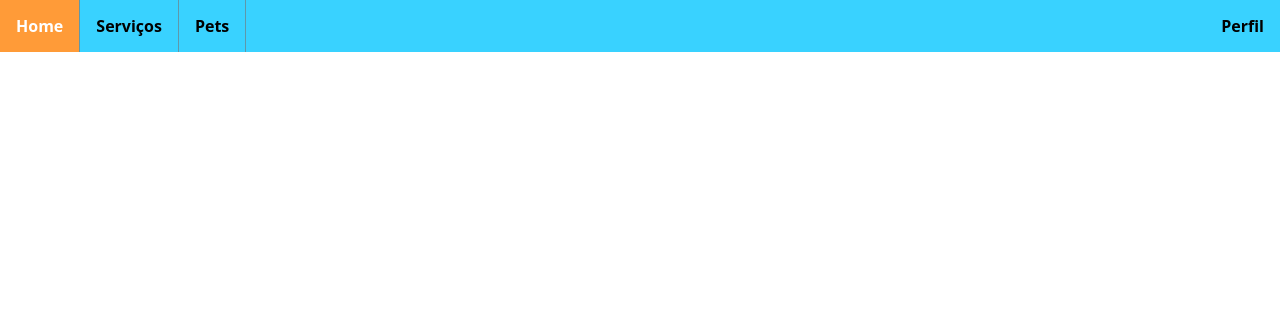
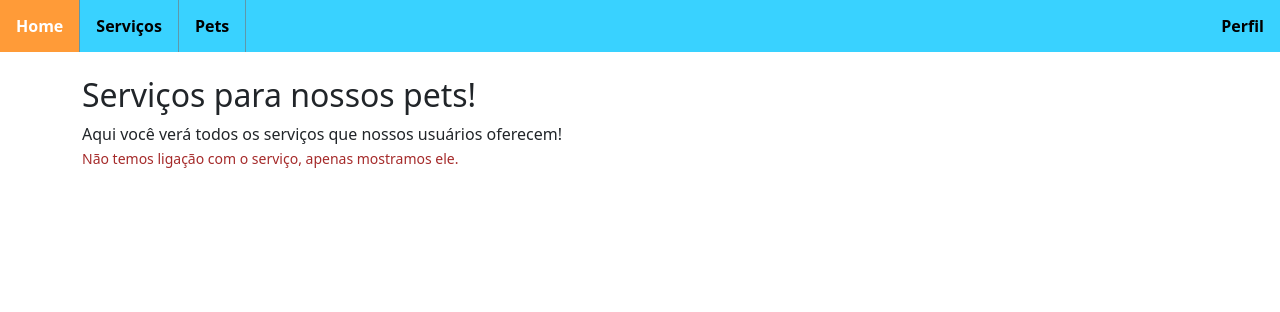
Before and after one commit to augustomilao/TCC-Adote1, a PHP site: page /paginas/servicos.php in a window 1280 px wide. Shown: the top 312 px of the page. Run offline with PHP 8.4, Linux system fonts and the light colour scheme.

Commit message:
Novas ideias para post

```diff
--- a/index.php
+++ b/index.php
@@ -2,7 +2,7 @@
 
 session_start();
 
-if($_SESSION['cpf'] != NULL){
+if(@$_SESSION['cpf'] != NULL){
     // header('Location: www.google.com');
 
 }
--- a/paginas/perfil.php
+++ b/paginas/perfil.php
@@ -21,7 +21,7 @@ session_start();
 <head>
     <meta charset="UTF-8">
     <meta name="viewport" content="width=device-width, initial-scale=1.0">
-    <title>Adote +1 | Home</title>
+    <title>Adote +1 | Perfil</title>
     <link href="https://cdn.jsdelivr.net/npm/bootstrap@5.3.2/dist/css/bootstrap.min.css" rel="stylesheet" integrity="sha384-T3c6CoIi6uLrA9TneNEoa7RxnatzjcDSCmG1MXxSR1GAsXEV/Dwwykc2MPK8M2HN" crossorigin="anonymous">
     <script src="https://cdn.jsdelivr.net/npm/bootstrap@5.3.2/dist/js/bootstrap.bundle.min.js" integrity="sha384-C6RzsynM9kWDrMNeT87bh95OGNyZPhcTNXj1NW7RuBCsyN/o0jlpcV8Qyq46cDfL" crossorigin="anonymous"></script>
 </head>
--- a/paginas/servicos.php
+++ b/paginas/servicos.php
@@ -14,11 +14,17 @@ empresas (?)
 <head>
 <meta charset="UTF-8">
     <meta name="viewport" content="width=device-width, initial-scale=1.0">
-    <title>Adote +1 | Home</title>
+    <title>Adote +1 | Serviços</title>
     <link href="https://cdn.jsdelivr.net/npm/bootstrap@5.3.2/dist/css/bootstrap.min.css" rel="stylesheet" integrity="sha384-T3c6CoIi6uLrA9TneNEoa7RxnatzjcDSCmG1MXxSR1GAsXEV/Dwwykc2MPK8M2HN" crossorigin="anonymous">
     <script src="https://cdn.jsdelivr.net/npm/bootstrap@5.3.2/dist/js/bootstrap.bundle.min.js" integrity="sha384-C6RzsynM9kWDrMNeT87bh95OGNyZPhcTNXj1NW7RuBCsyN/o0jlpcV8Qyq46cDfL" crossorigin="anonymous"></script>
 </head>
 <body>
     <?php include_once("componentes/navegacao.php"); ?>
+    <div class="container">
+        <br>
+        <h2>Serviços para nossos pets!</h2>
+        <p style="margin: 0;">Aqui você verá todos os serviços que nossos usuários oferecem!</p>
+        <small style="color:brown">Não temos ligação com o serviço, apenas mostramos ele.</small>
+    </div>
 </body>
 </html>
```
Also changed, not shown: paginas/pets.php (+11 -7 lines).
